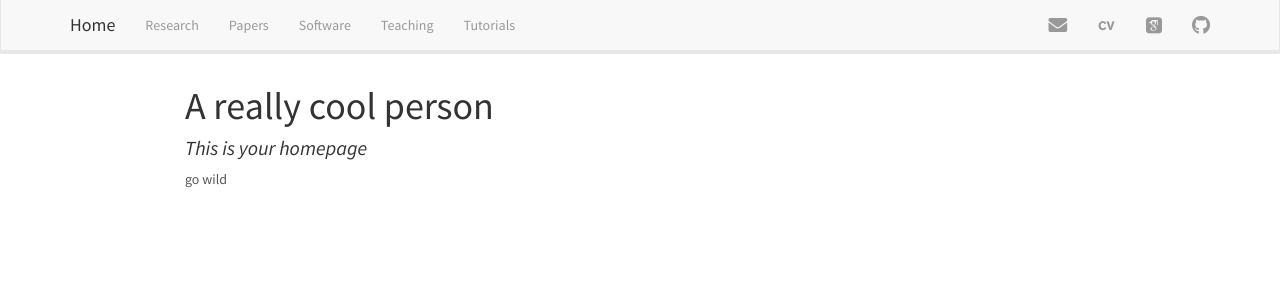
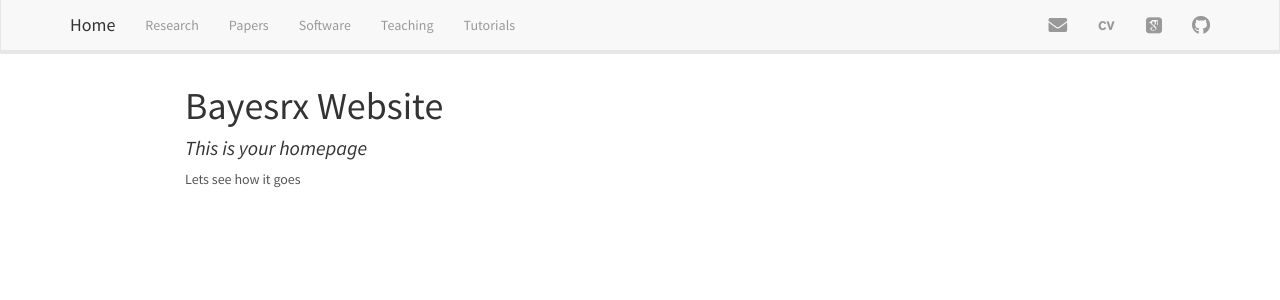
Before and after one commit to bayesrx/website2022, a Jekyll site: the page index.html, which Jekyll copies as it is, in a window 1280 px wide. Shown: the top 300 px of the page. Built offline with Jekyll 4.4.1, drawn with Linux system fonts in a browser that asks for light colours; some web fonts are replaced.

Commit message:
First edit

```diff
--- a/index.Rmd
+++ b/index.Rmd
@@ -1,5 +1,5 @@
 ---
-title: "A really cool person"
+title: "Bayesrx Website"
 output:
   html_document:
     includes:
@@ -12,4 +12,4 @@ output:
 
 ### This is your homepage
 
-go wild
+Lets see how it goes
--- a/index.html
+++ b/index.html
@@ -11,7 +11,7 @@
 
 
 
-<title>A really cool person</title>
+<title>Bayesrx Website</title>
 
 <script src="site_libs/header-attrs-2.14/header-attrs.js"></script>
 <script src="site_libs/jquery-3.6.0/jquery-3.6.0.min.js"></script>
@@ -307,7 +307,7 @@ $(document).ready(function () {
 
 
 
-<h1 class="title toc-ignore">A really cool person</h1>
+<h1 class="title toc-ignore">Bayesrx Website</h1>
 
 </div>
 
@@ -316,7 +316,7 @@ $(document).ready(function () {
 <link rel="stylesheet" href="styles.css" type="text/css"></p>
 <div id="this-is-your-homepage" class="section level3">
 <h3>This is your homepage</h3>
-<p>go wild</p>
+<p>Lets see how it goes</p>
 </div>
 
 
```
Also changed, not shown: about.html (line endings or trailing spaces), papers.html (line endings or trailing spaces), research.html (line endings or trailing spaces), software.html (line endings or trailing spaces), teaching.html (line endings or trailing spaces), 2 other files.
